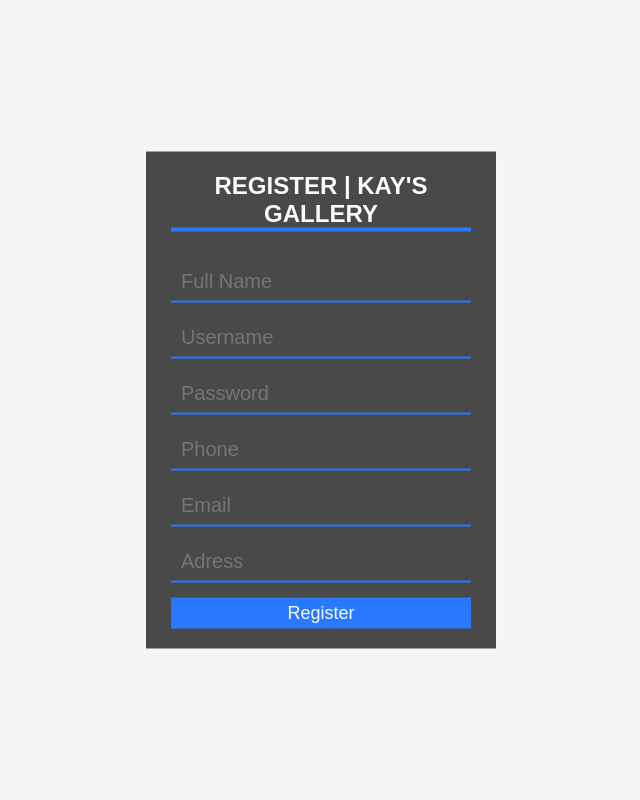
After one commit to HawKayy/Commiss-php-native, a PHP site: page /register.php in a window 1280 px wide. The commit adds this page. Shown: the whole page, without its empty margins (319-959 px from the left). Run offline with PHP 8.4, Linux system fonts and the light colour scheme.

Commit message:
Major Update!

```diff
--- a/dashboard.php
+++ b/dashboard.php
@@ -18,7 +18,7 @@
     <!--header-->
 <header>
             <div  class="container">
-                    <h1><a href="dashboard.php">Kay's Gallery</a></h1>
+                    <h1><a href="index.php">Kay's Gallery</a></h1>
                 <ul>
                     <li><a href="dashboard.php">Dashboard</a></li>
                     <li><a href="profile.php">Profile</a></li>
--- a/logout.php
+++ b/logout.php
@@ -1,6 +1,8 @@
 <?php
 session_start();
 session_destroy();
+session_start();
+$_SESSION ['status_login'] = false;
 echo '<script>window.location="login.php"</script>';
 
 
--- /dev/null
+++ b/register.php
@@ -0,0 +1,68 @@
+<!DOCTYPE html>
+<html lang="en">
+<head>
+    <meta charset="UTF-8">
+    <meta http-equiv="X-UA-Compatible" content="IE=edge">
+    <meta name="viewport" content="width=device-width, initial-scale=1.0">
+    <title> Register </title>
+    <link rel="stylesheet" href="css/style.css">
+    <link rel="preconnect" href="https://fonts.googleapis.com">
+</head>
+<body id="bg-login">
+    <div class="container">
+        <h2> Register | Kay's Gallery </h2>
+         <form method="POST" action="">
+         <input type="text" name="nama" placeholder="Full Name" class ="input-control" require>
+            <input type="text" name="user" placeholder="Username" class ="input-control" require>
+            <input type="password" name="pass" placeholder="Password" class ="input-control"  require>
+            <input type="text" name="hp" placeholder="Phone" class ="input-control"  require>
+            <input type="email" name="email" placeholder="Email" class ="input-control"  require>
+            <input type="text" name="alamat" placeholder="Adress" class ="input-control"  require>
+            <input type="hidden" name="submit" value="register">
+            <button type="submit" name="submit" class=btn> Register </button>
+
+
+
+            </form>
+
+<?php
+    if (isset($_POST['submit'])){
+        session_start();
+        include 'db.php';
+
+        $nama = ucwords($_POST['nama']);
+        $user = $_POST['user'];
+        $pass = MD5($_POST['pass']);
+        $hp = $_POST['hp'];
+        $email = $_POST['email'];
+        $alamat = ucwords ($_POST['alamat']);
+
+        if($nama AND $user AND $pass AND $hp AND $email AND $alamat){
+
+            $insert = mysqli_query($conn, "INSERT INTO tb_admin (
+                                    admin_name,
+                                    username,
+                                    password,
+                                    admin_telp,
+                                    admin_email,
+                                    admin_address)
+                                    VALUES ('$nama','$user','$pass','$hp','$email','$alamat') ");
+
+            if ($insert){
+                echo '<script>alert("Register Succsessful. Please Login!")</script>';
+                echo '<script>window.location="login.php"</script>';
+                } else{
+                echo '<script>alert("Register Failed!")</script>'.mysqli_error($conn);
+
+
+                }
+        }else{
+            echo '<script>alert("Data Can\'t be empty!")</script>';
+        }
+
+
+    }
+?>
+</div>
+</body>
+</html>
```
Also changed, not shown: css/dashboard.css (+10 -0 lines), db.php (+6 -2 lines), index.php (+11 -0 lines).
